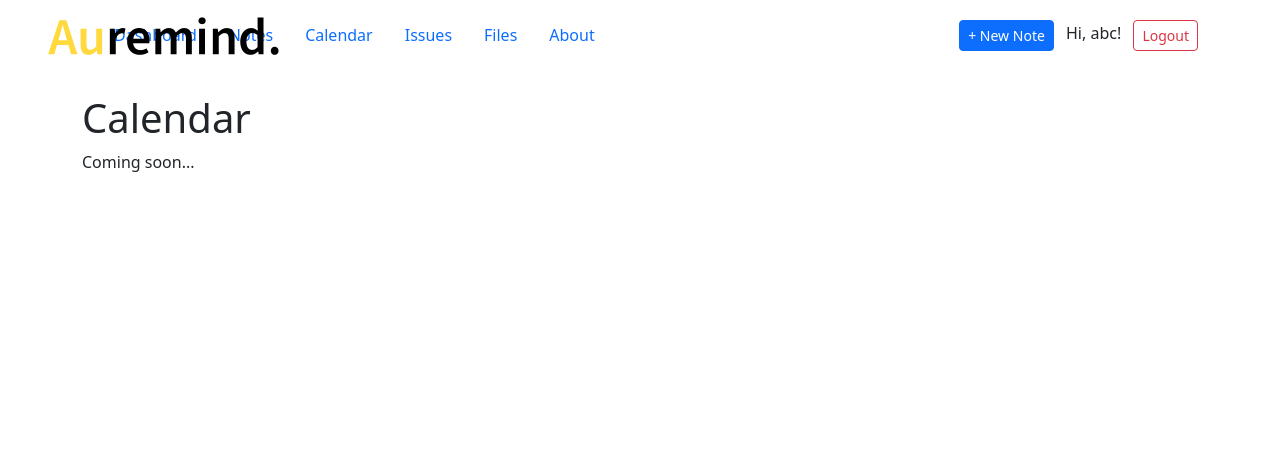
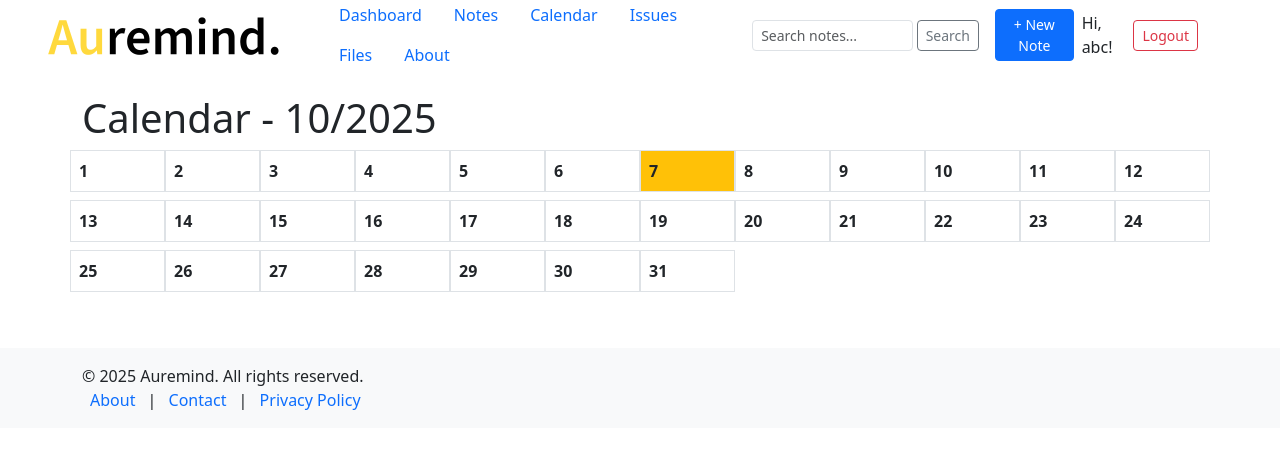
Before and after one commit to AureMind/AureMind-Personal-AI-Manager, a Django app: page /calendar/ in a window 1280 px wide. Shown: the top 449 px of the page. Run offline with Django 5.2, Linux system fonts and the light colour scheme; a user stored in the database is signed in; data comes from the database, SQL or seed files in the repository.

Commit message:
"Added Footer and All the pages"

```diff
--- a/notes/static/notes/style.css
+++ b/notes/static/notes/style.css
@@ -5,6 +5,11 @@
   overflow: visible;
   background-color: transparent !important;
 }
+
+.nav-items {
+  margin-left: 225px; /* push nav items right, adjust to your logo width */
+}
+
 
 .navbar-logo {
   height: 250px;
@@ -14,3 +19,21 @@
   left: 0;
   z-index: 10;
 }
+
+footer {
+  background-color: #f8f9fa;
+  padding: 1rem 0;
+  position: relative;
+  bottom: 0;
+  width: 100%;
+}
+
+footer a {
+  color: #0d6efd;
+  text-decoration: none;
+  margin: 0 0.5rem;
+}
+
+footer a:hover {
+  text-decoration: underline;
+}
--- a/notes/templates/notes/about.html
+++ b/notes/templates/notes/about.html
@@ -3,8 +3,8 @@
 {% block content %}
 <div class="container mt-4">
   <h1>About This App</h1>
-  <p>Welcome to AI Personal Manager! This app helps you organize your notes, tasks, and files in a productive way.</p>
+  <p>Welcome to Auremind! An Ai Personal Manager inspired by Notion and Obsidian. This app helps you organize your notes, tasks, and files in a productive way.</p>
   <p>You can create notes, add due dates, upload files, and manage your tasks efficiently.</p>
-  <p>Developed by [Your Name or Team].</p>
+  <p>Developed by Group 10 (Dhruv Kahsyap, Prashant Nath, Demas Fadel Anggara, Anuj Rajput).</p>
 </div>
 {% endblock %}
--- a/notes/templates/notes/base.html
+++ b/notes/templates/notes/base.html
@@ -18,18 +18,24 @@
     </a>
 
     {% if user.is_authenticated %}
-      <ul class="nav">
+      <ul class="nav nav-items">
         <li class="nav-item"><a class="nav-link" href="{% url 'notes:dashboard' %}">Dashboard</a></li>
         <li class="nav-item"><a class="nav-link" href="{% url 'notes:home' %}">Notes</a></li>
         <li class="nav-item"><a class="nav-link" href="{% url 'notes:calendar' %}">Calendar</a></li>
         <li class="nav-item"><a class="nav-link" href="{% url 'notes:issues' %}">Issues</a></li>
         <li class="nav-item"><a class="nav-link" href="{% url 'notes:files' %}">Files</a></li>
         <li class="nav-item"><a class="nav-link" href="{% url 'notes:about' %}">About</a></li>
-
       </ul>
     {% endif %}
 
-    <div class="ms-auto">
+      <div class="ms-auto d-flex align-items-center">
+      {% if user.is_authenticated %}
+      <form method="get" action="{% url 'notes:home' %}" class="d-flex me-3">
+        <input type="text" name="q" value="{{ q|default:'' }}" class="form-control form-control-sm" placeholder="Search notes...">
+        <button type="submit" class="btn btn-outline-secondary btn-sm ms-1">Search</button>
+      </form>
+      {% endif %}
+
       {% if user.is_authenticated %}
       <a href="{% url 'notes:create' %}" class="btn btn-primary btn-sm me-2">+ New Note</a>
       <span class="me-2">Hi, {{ user.username }}!</span>
@@ -37,7 +43,6 @@
         {% csrf_token %}
         <button type="submit" class="btn btn-outline-danger btn-sm">Logout</button>
       </form>
-
       {% else %}
       <a href="{% url 'notes:register' %}" class="btn btn-outline-success btn-sm me-2">Register</a>
       <a href="{% url 'notes:login' %}" class="btn btn-outline-primary btn-sm">Login</a>
@@ -47,6 +52,17 @@
 </nav>
 <div class="container mt-4">
   {% block content %}{% endblock %}
+
 </div>
 </body>
+
+<footer class="bg-light text-center text-lg-start mt-5 py-3">
+  <div class="container">
+    <p class="mb-0">&copy; {{ year }} Auremind. All rights reserved.</p>
+    <a href="{% url 'notes:about' %}">About</a> |
+    <a href="#">Contact</a> |
+    <a href="#">Privacy Policy</a>
+  </div>
+</footer>
+
 </html>
--- a/notes/templates/notes/calendar.html
+++ b/notes/templates/notes/calendar.html
@@ -1,6 +1,23 @@
 {% extends 'notes/base.html' %}
+{% load static %}
+{% load number_range %}
+
 {% block title %}Calendar{% endblock %}
+
 {% block content %}
-<h1>Calendar</h1>
-<p>Coming soon...</p>
+<h1>Calendar - {{ month }}/{{ year }}</h1>
+
+<div class="row">
+  {% for day in 1|to:total_days %}
+    <div class="col-1 border p-2 mb-2 {% if day == today_day %}bg-warning{% endif %}">
+      <strong>{{ day }}</strong><br>
+      {% if day in calendar_notes %}
+        {% for note in calendar_notes.day %}
+          <div class="badge bg-primary mb-1">{{ note.title }}</div>
+        {% endfor %}
+      {% endif %}
+    </div>
+  {% endfor %}
+</div>
+
 {% endblock %}
--- /dev/null
+++ b/notes/templatetags/number_range.py
@@ -0,0 +1,8 @@
+from django import template
+
+register = template.Library()
+
+@register.filter
+def to(value, arg):
+    """Generates a range from value to arg (inclusive)"""
+    return range(value, arg + 1)
--- a/notes/views.py
+++ b/notes/views.py
@@ -5,17 +5,27 @@ from .forms import NoteForm
 from django.contrib.auth.decorators import login_required
 from django.contrib.auth.forms import UserCreationForm
 from django.contrib import messages
+from datetime import datetime
+from datetime import date
+from calendar import monthrange
+from django.db.models import Q
 
 @login_required
 def home(request):
     q = request.GET.get('q', '')
     notes = Note.objects.filter(user=request.user)
     if q:
-        notes = notes.filter(title__icontains=q)
+        notes = notes.filter(Q(title__icontains=q) | Q(content__icontains=q))
     paginator = Paginator(notes.order_by('-created_at'), 10)
     page_number = request.GET.get('page')
     page_obj = paginator.get_page(page_number)
-    return render(request, 'notes/home.html', {'page_obj': page_obj, 'q': q})
+    context = {
+        'page_obj': page_obj,
+        'q': q,
+        'year': datetime.now().year,
+    }
+    return render(request, 'notes/home.html', context)
+
 
 @login_required
 def note_create(request):
@@ -78,16 +88,42 @@ def dashboard(request):
     return render(request, 'notes/dashboard.html', context)
 
 @login_required
-def calendar_view(request):
-    return render(request, 'notes/calendar.html')
+def calendar_view(request, year=None, month=None):
+    today = date.today()
+    year = int(year) if year else today.year
+    month = int(month) if month else today.month
+    notes = Note.objects.filter(user=request.user, due_date__year=year, due_date__month=month)
+    calendar_notes = {}
+    for note in notes:
+        day = note.due_date.day
+        if day not in calendar_notes:
+            calendar_notes[day] = []
+        calendar_notes[day].append(note)
+    total_days = monthrange(year, month)[1]
+    context = {
+        'year': year,
+        'month': month,
+        'calendar_notes': calendar_notes,
+        'total_days': total_days,
+        'today_day': today.day if today.year == year and today.month == month else None,
+    }
+    return render(request, 'notes/calendar.html', context)
 
 @login_required
 def issues(request):
-    return render(request, 'notes/issues.html')
+    notes_with_due_dates = Note.objects.filter(user=request.user).exclude(due_date__isnull=True).order_by('due_date')
+    context = {
+        'notes_with_due_dates': notes_with_due_dates,
+    }
+    return render(request, 'notes/issues.html', context)
 
 @login_required
 def files(request):
-    return render(request, 'notes/files.html')
+    notes_with_files = Note.objects.filter(user=request.user).exclude(attachment='')
+    context = {
+        'notes_with_files': notes_with_files,
+    }
+    return render(request, 'notes/files.html', context)
 
 def about(request):
     return render(request, 'notes/about.html')
```
Also changed, not shown: notes/templates/notes/files.html (+36 -4 lines), notes/templates/notes/home.html (+0 -7 lines), notes/templates/notes/issues.html (+17 -4 lines), notes/templatetags/file_filters.py (added, +7 -0 lines), notes/templatetags/__init__.py (added). Lines whose indentation alone changed are shown as unchanged.
